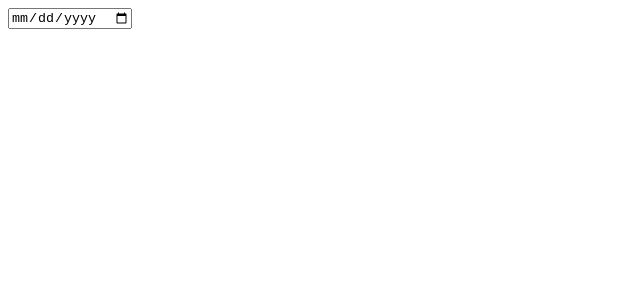
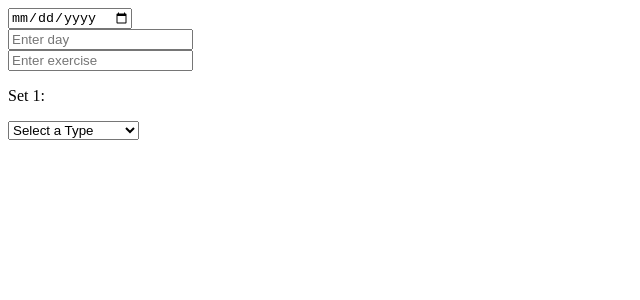
Before and after one commit to hrijumanadubey/trainalyse, a React (Vite) app: page /Day in a window 1280 px wide. Shown: the top 300 px of the page, without its empty margins (0-640 px from the left). Built offline with nearby package versions, Linux system fonts and the light colour scheme.

Commit message:
Added comments and introduced selectType and exerciseType variables

```diff
--- a/src/Day.jsx
+++ b/src/Day.jsx
@@ -3,12 +3,67 @@ import React from "react";
 import { useNavigate } from "react-router-dom";
 
 function Day() {
+  let ui;
   const navigate = useNavigate();
 
-  const [date, setDate] = React.useState("");
-  const [edit, setEdit] = React.useState(false);
+  const [date, setDate] = React.useState(""); //state for setting date
+  const [edit, setEdit] = React.useState(false); //state for editing date
+  const [day, setDay] = React.useState(""); //state for naming the day eg.chest day
+  const [exerciseName, setExerciseName] = React.useState(""); //state for setting exercise name
+  const [weight, setWeight] = React.useState(""); //state for setting weights
+  const [reps, setReps] = React.useState(""); //state for setting reps
+  const [minutes, setMinutes] = React.useState("0"); //state for setting minutes
+  const [seconds, setSeconds] = React.useState("0"); //state for setting seconds
+  const [exerciseType, setExerciseType] = React.useState(""); //state for setting the type of exercise eg.weights and reps,duration or assisted etc
+
+  if (exerciseType === "weightsAndReps") {
+    ui = (
+      <>
+        {" "}
+        <input
+          type="number"
+          placeholder=" enter Weight"
+          value={weight}
+          onChange={(e) => setWeight(e.target.value)}
+        />
+        <input
+          type="number"
+          placeholder=" enter Reps"
+          value={reps}
+          onChange={(e) => setReps(e.target.value)}
+        />
+      </>
+    );
+  } else if (exerciseType === "duration") {
+    ui = (
+      <>
+        <input
+          type="range"
+          min="0"
+          max="100"
+          value={minutes}
+          onChange={(e) => setMinutes(e.target.value)}
+        />
+        <label>{minutes} : Minutes</label>
+        <br />
+        <input
+          type="range"
+          min="0"
+          max="59"
+          value={seconds}
+          onChange={(e) => setSeconds(e.target.value)}
+        />
+        <label>{seconds} : Seconds</label>
+      </>
+    );
+  }
+
   return (
     <>
+      {/*thi section is for displaying the date and edit button,logic is if date
+      is entered and edit button is not pressed then the date and day is shown
+      but if edit button is pressed then we see the usual input tag for the
+      date.*/}
       {date && !edit ? (
         <>
           <p>
@@ -26,9 +81,43 @@ function Day() {
           type="date"
           placeholder="Enter date"
           value={date}
-          onChange={(e) => (setDate(e.target.value), setEdit(false))}
+          onChange={(e) => {
+            setDate(e.target.value);
+            setEdit(false);
+          }}
         />
       )}
+      <br />
+      {/*this is a redundant bit where there are 2 input tags for entering
+       day and exercise name, in future i can make it a reusable component but for now
+      this redundancy exists. */}
+      <input
+        type="text"
+        placeholder="Enter day"
+        value={day}
+        onChange={(e) => setDay(e.target.value)}
+      />
+      <br />
+      <input
+        type="text"
+        placeholder="Enter exercise"
+        value={exerciseName}
+        onChange={(e) => setExerciseName(e.target.value)}
+      />
+      <br />
+      <p>Set 1:</p>
+      <select
+        value={exerciseType}
+        onChange={(e) => setExerciseType(e.target.value)}
+      >
+        <option value="" disabled>
+          Select a Type
+        </option>
+        <option value="weightsAndReps">Weights and Reps</option>
+        <option value="duration">Duration</option>
+      </select>
+      <br />
+      {ui}
     </>
   );
 }
```
